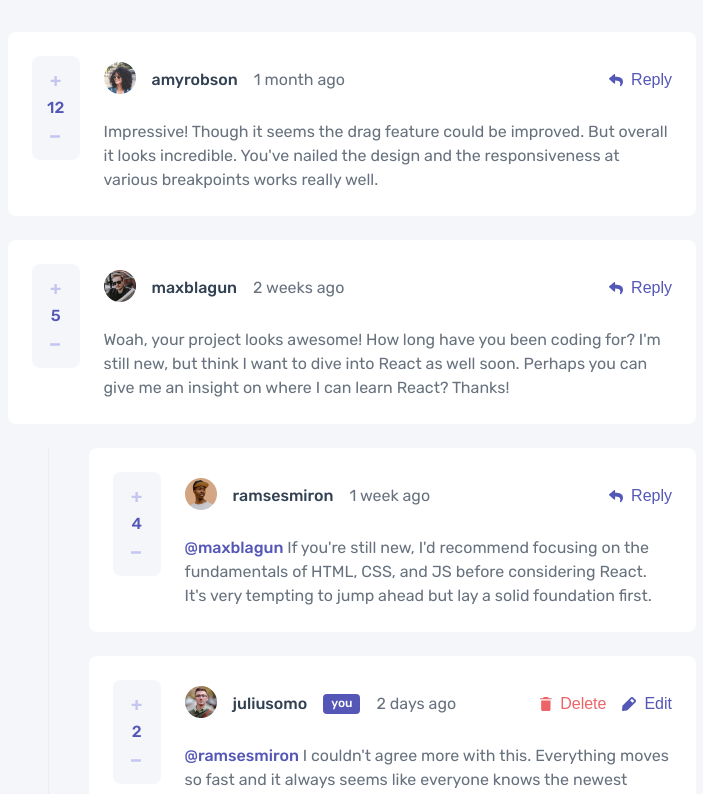
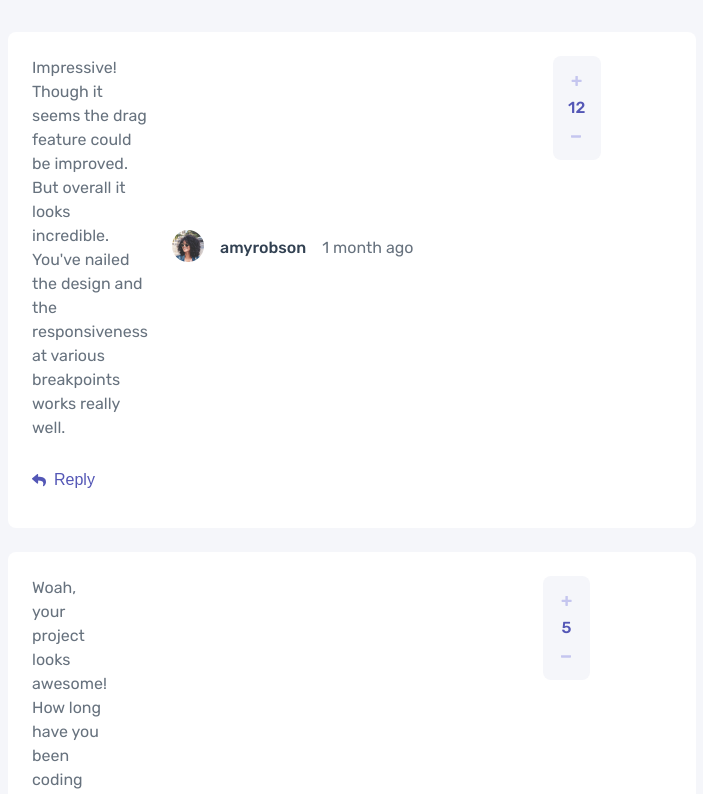
Before and after one commit to abizmo/interactive-comments-section, a React (Create React App) app: page / in a window 1280 px wide. Shown: the top 794 px of the page, without its empty margins (288-991 px from the left). Built offline with nearby package versions, Linux system fonts and the light colour scheme.

Commit message:
Fix: Id attribute value must be unique

```diff
--- a/src/components/Comment/index.jsx
+++ b/src/components/Comment/index.jsx
@@ -52,7 +52,7 @@ function Comment({
           )}
           <span>{comment.createdAt}</span>
         </header>
-        <div id="content">
+        <div>
           {
           updating ? (
             <EditComment
@@ -72,10 +72,10 @@ function Comment({
           )
         }
         </div>
-        <div id="votes">
+        <div>
           <Voting onVote={setVotes} votes={votes} />
         </div>
-        <div id="buttons">
+        <div>
           {
           you ? (
             <>
```
Also changed, not shown: 2 other files (tests, documents, lock files or other folders).
